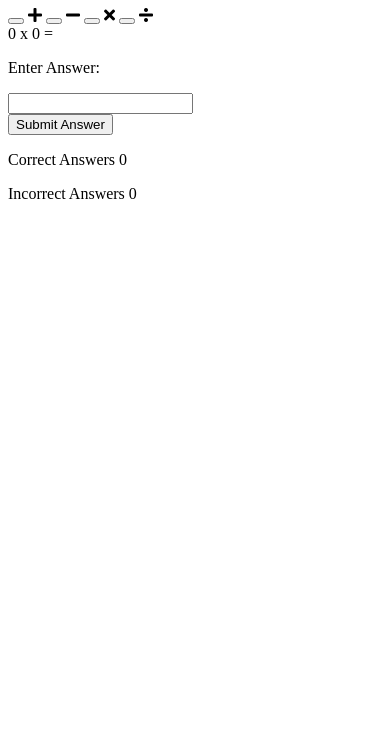
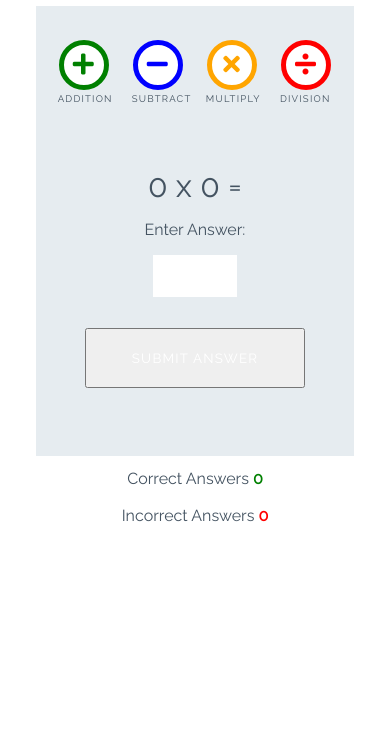
Before and after one commit to Maadajibao/Love-Maths-Project, a plain HTML site: page index.html in a window 390 px wide. Shown: the part 112-844 px from the top of the page. Drawn offline with Linux system fonts and the light colour scheme.

Commit message:
Add styling rules

```diff
--- a/assets/css/style.css
+++ b/assets/css/style.css
@@ -0,0 +1,255 @@
+/* --------- Global style */
+
+body {
+    background-color: white;
+    font-family: "Raleway", sans-serif;
+    color: #445361;
+    text-align: center;
+}
+
+/* --------- Heading */
+
+.heading {
+    text-align: center;
+    font-size: 2.5rem;
+}
+
+.logo {
+    height: 40px;
+    padding-right: 5px;
+}
+
+/* --------- Game layout */
+
+.game-area {
+    background-color: #E6ECF0;
+    box-sizing: border-box;
+    width: 85%;
+    height: 65vh;
+    max-height: 450px;
+    max-width: 830px;
+    margin-left: auto;
+    margin-right: auto;
+    padding: 1%;
+}
+
+.question-area {
+    width: 50%;
+    font-size: 2rem;
+    margin: auto;
+    padding: 50px 0;
+}
+
+.question-area span {
+    padding: 0 15px;
+}
+
+.score-area {
+    margin: 5px auto;
+    width: 60%;
+    font-size: 1.2rem;
+}
+
+.controls-area {
+    width: 85%;
+    margin: 30px auto;
+}
+
+#score {
+    color: green;
+    font-weight: bold;
+}
+
+#incorrect {
+    color: red;
+    font-weight: bold;
+}
+
+.answer-message {
+    display: none;
+    font-size: 1rem;
+}
+
+#answer-box {
+    border: none;
+    color: #445361;
+    display: inline-block;
+    height: 40px;
+    width: 80px;
+    font-size: 1.2rem;
+}
+
+.scores {
+    display: inline-block;
+    padding: 25px;
+}
+
+/* --------- Buttons */
+
+.btn {
+    width: 220px;
+    height: 60px;
+    font-family: "Raleway", sans-serif;
+    text-transform: uppercase;
+    letter-spacing: 1.2px;
+    color: white;
+}
+
+.btn:focus {
+    outline: none;
+}
+
+.btn--big {
+    padding-top: 10px;
+    border-radius: 50%;
+    background-color: white;
+    border: 10px solid;
+    width: 100px;
+    height: 100px;
+    font-size: 3.2rem;
+    margin: 0 30px;
+    transition: all 0.5s;
+}
+
+.btn--big::after{
+    content: attr(data-type);
+    font-size: 1rem;
+    color: #445361;
+    position: relative;
+    left: -0.5rem;
+
+}
+
+.btn--blue {
+    border-color: blue;
+    color: blue;
+}
+
+.btn--blue:active,
+.btn--blue:hover {
+    background-color: darkblue;
+    color: white;
+}
+
+.btn--orange {
+    border-color: orange;
+    color: orange;
+}
+
+.btn--orange:active,
+.btn--orange:hover {
+    background-color: darkorange;
+    color: white;
+}
+
+.btn--red {
+    border-color: red;
+    color: red;
+}
+
+.btn--red:active,
+.btn--red:hover {
+    background-color: darkred;
+    color: white;
+}
+
+.btn--green {
+    border-color: green;
+    color: green;
+}
+
+.btn--green:active,
+.btn--green:hover {
+    background-color: darkgreen;
+    color: white;
+}
+
+.btn--gray {
+    margin-top: 25px;
+    background-color: #445361;
+    border: 1px transparent;
+    border-radius: 20px;
+}
+
+.btn--gray:active,
+.btn--gray:hover {
+    background-color: #0d1013;
+}
+
+/* --------- Media queries */
+
+@media (max-width: 414px) {
+    .controls-area {
+        width: 100%;
+    }
+
+    .btn--big {
+        margin: 0 10px;
+        padding: 5px;
+        border: 5px solid;
+        width: 50px;
+        height: 50px;
+        font-size: 1.5rem;
+    }
+
+    .btn--big::after {
+        font-size: 0.6rem;
+        left: -0.7rem;
+    }
+
+    .question-area {
+        padding: 10% 0;
+        width: 100%;
+    }
+
+    .question-area span {
+        padding: 0;
+    }
+
+    .answer-message {
+        display: block;
+    }
+
+    #answer-box {
+        display: block;
+        margin: 0 auto;
+    }
+
+    .btn--gray {
+        margin-top: 0;
+    }
+
+    .score-area {
+        width: 100%;
+    }
+
+    .scores {
+        margin: 0.5em auto;
+        display: block;
+        padding: 5px;
+    }
+
+    .heading {
+        font-size: 2rem;
+    }
+}
+
+@media (max-width: 320px) {
+    .game-area {
+        height: 70vh;
+    }
+
+    .controls-area {
+        width: 75%;
+        margin: 10px auto;
+    }
+
+    .btn--big {
+        margin: 10px 10px;
+    }
+
+    .question-area {
+        padding: 10px 0;
+    }
+
+}
--- a/index.html
+++ b/index.html
@@ -25,14 +25,18 @@
 
     <div class="game-area">
       <div class="controls-area">
-        <button class="btn btn--big btn--green"></button>
-        <i class="fas fa-plus"></i>
-        <button class="btn btn--big btn--blue"></button>
-        <i class="fas fa-minus"></i>
-        <button class="btn btn--big btn--orange"></button>
-        <i class="fas fa-times"></i>
-        <button class="btn btn--big btn--red"></button>
-        <i class="fas fa-divide"></i>
+        <button data-type="addition" class="btn btn--big btn--green">
+            <i class="fas fa-plus"></i>
+        </button>
+        <button data-type="subtract" class="btn btn--big btn--blue">
+            <i class="fas fa-minus"></i>
+        </button>
+        <button data-type="multiply" class="btn btn--big btn--orange">
+            <i class="fas fa-times"></i>
+        </button>
+        <button data-type="division" class="btn btn--big btn--red">
+            <i class="fas fa-divide"></i>
+        </button>
       </div>
 
       <div class="question-area">
@@ -43,7 +47,7 @@
         <p class="answer-message">Enter Answer:</p>
         <input type="number" id="answer-box" />
       </div>
-      <button class="btn btn-gray">Submit Answer</button>
+      <button data-type="submit" class="btn btn-gray">Submit Answer</button>
     </div>
 
     <div class="score-">
```
